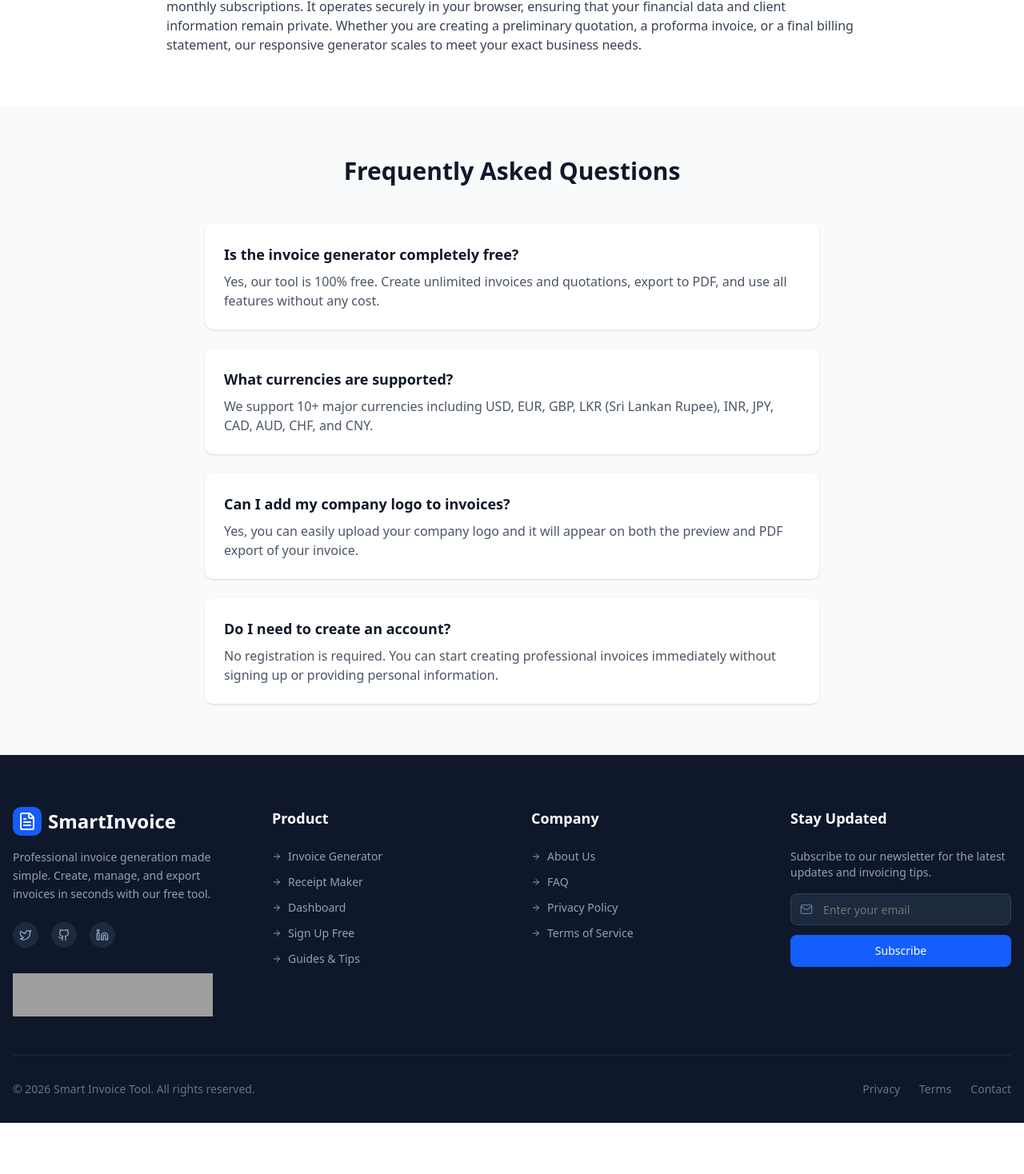
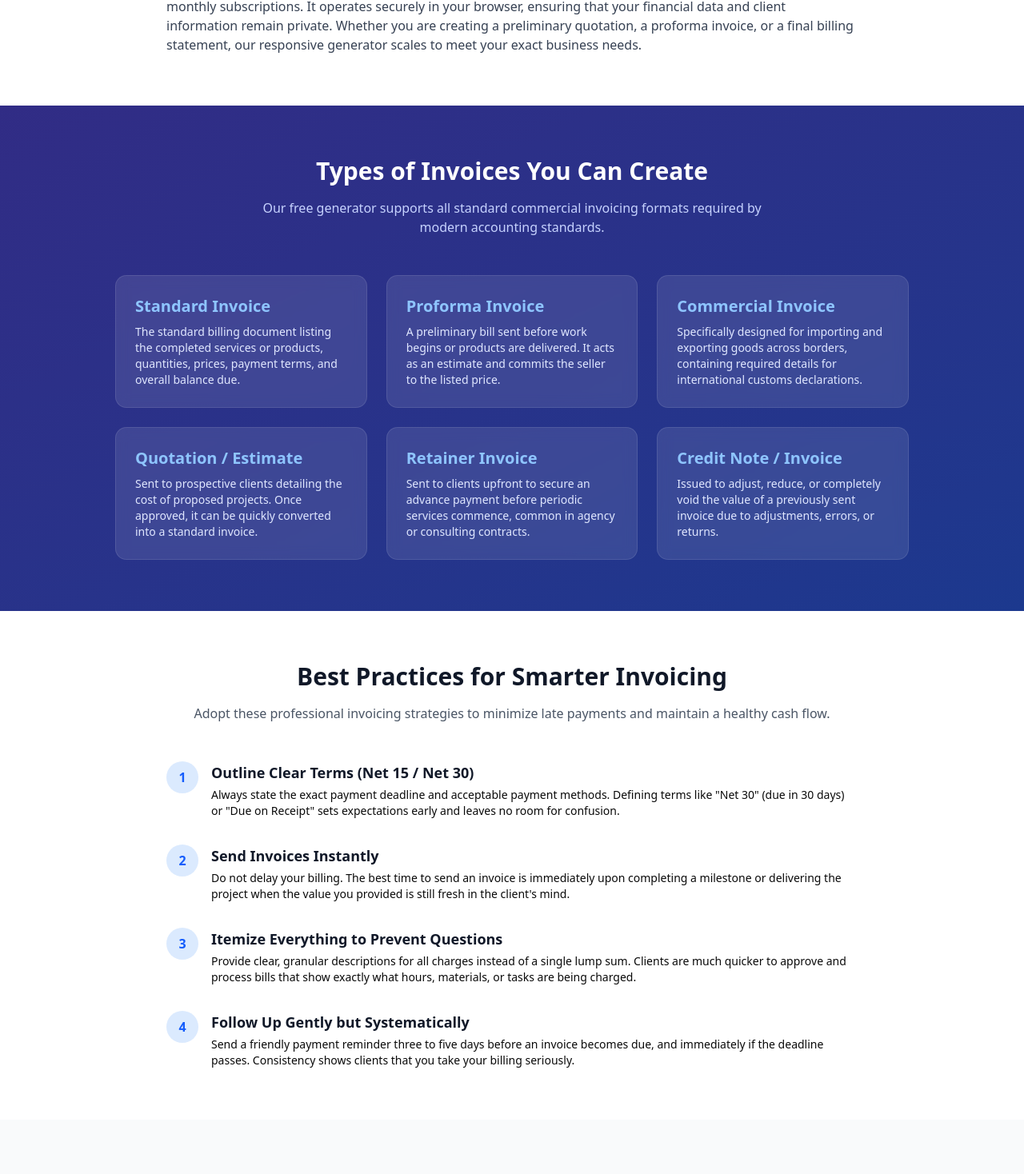
Before and after one commit to wdsmaduranga/smart-invoice-tool, a Next.js app: page / in a window 1280 px wide. Shown: the part 4953-6421 px from the top of the page at 80% size. Before the commit the page ends 6357 px from the top, so only its background shows below. Built offline with nearby package versions, Linux system fonts and the light colour scheme; no server answers; grey boxes are pictures that could not be loaded.

Commit message:
update low content 4

```diff
--- a/src/app/page.tsx
+++ b/src/app/page.tsx
@@ -144,6 +144,100 @@ export default function Home() {
         </div>
       </section>
 
+      {/* New Section: Supported Invoice Types */}
+      <section className="bg-gradient-to-br from-indigo-900 to-blue-900 text-white py-16">
+        <div className="container mx-auto px-4 max-w-5xl">
+          <div className="text-center mb-12">
+            <h3 className="text-3xl font-bold mb-4">
+              Types of Invoices You Can Create
+            </h3>
+            <p className="text-indigo-200 max-w-2xl mx-auto">
+              Our free generator supports all standard commercial invoicing formats required by modern accounting standards.
+            </p>
+          </div>
+
+          <div className="grid md:grid-cols-2 lg:grid-cols-3 gap-6">
+            <div className="bg-white/10 backdrop-blur-sm p-6 rounded-xl border border-white/10">
+              <h4 className="text-xl font-bold mb-2 text-blue-300">Standard Invoice</h4>
+              <p className="text-sm text-indigo-100">The standard billing document listing the completed services or products, quantities, prices, payment terms, and overall balance due.</p>
+            </div>
+
+            <div className="bg-white/10 backdrop-blur-sm p-6 rounded-xl border border-white/10">
+              <h4 className="text-xl font-bold mb-2 text-blue-300">Proforma Invoice</h4>
+              <p className="text-sm text-indigo-100">A preliminary bill sent before work begins or products are delivered. It acts as an estimate and commits the seller to the listed price.</p>
+            </div>
+
+            <div className="bg-white/10 backdrop-blur-sm p-6 rounded-xl border border-white/10">
+              <h4 className="text-xl font-bold mb-2 text-blue-300">Commercial Invoice</h4>
+              <p className="text-sm text-indigo-100">Specifically designed for importing and exporting goods across borders, containing required details for international customs declarations.</p>
+            </div>
+
+            <div className="bg-white/10 backdrop-blur-sm p-6 rounded-xl border border-white/10">
+              <h4 className="text-xl font-bold mb-2 text-blue-300">Quotation / Estimate</h4>
+              <p className="text-sm text-indigo-100">Sent to prospective clients detailing the cost of proposed projects. Once approved, it can be quickly converted into a standard invoice.</p>
+            </div>
+
+            <div className="bg-white/10 backdrop-blur-sm p-6 rounded-xl border border-white/10">
+              <h4 className="text-xl font-bold mb-2 text-blue-300">Retainer Invoice</h4>
+              <p className="text-sm text-indigo-100">Sent to clients upfront to secure an advance payment before periodic services commence, common in agency or consulting contracts.</p>
+            </div>
+
+            <div className="bg-white/10 backdrop-blur-sm p-6 rounded-xl border border-white/10">
+              <h4 className="text-xl font-bold mb-2 text-blue-300">Credit Note / Invoice</h4>
+              <p className="text-sm text-indigo-100">Issued to adjust, reduce, or completely void the value of a previously sent invoice due to adjustments, errors, or returns.</p>
+            </div>
+          </div>
+        </div>
+      </section>
+
+      {/* New Section: Invoicing Best Practices */}
+      <section className="bg-white py-16">
+        <div className="container mx-auto px-4 max-w-4xl">
+          <div className="text-center mb-12">
+            <h3 className="text-3xl font-bold text-gray-900 mb-4">
+              Best Practices for Smarter Invoicing
+            </h3>
+            <p className="text-gray-600">
+              Adopt these professional invoicing strategies to minimize late payments and maintain a healthy cash flow.
+            </p>
+          </div>
+
+          <div className="space-y-8">
+            <div className="flex gap-4 items-start">
+              <div className="w-10 h-10 bg-blue-100 text-blue-600 rounded-full flex-shrink-0 flex items-center justify-center font-bold">1</div>
+              <div>
+                <h4 className="text-lg font-bold text-gray-900 mb-1">Outline Clear Terms (Net 15 / Net 30)</h4>
+                <p className="text-gray-650 text-sm">Always state the exact payment deadline and acceptable payment methods. Defining terms like &quot;Net 30&quot; (due in 30 days) or &quot;Due on Receipt&quot; sets expectations early and leaves no room for confusion.</p>
+              </div>
+            </div>
+
+            <div className="flex gap-4 items-start">
+              <div className="w-10 h-10 bg-blue-100 text-blue-600 rounded-full flex-shrink-0 flex items-center justify-center font-bold">2</div>
+              <div>
+                <h4 className="text-lg font-bold text-gray-900 mb-1">Send Invoices Instantly</h4>
+                <p className="text-gray-650 text-sm">Do not delay your billing. The best time to send an invoice is immediately upon completing a milestone or delivering the project when the value you provided is still fresh in the client&apos;s mind.</p>
+              </div>
+            </div>
+
+            <div className="flex gap-4 items-start">
+              <div className="w-10 h-10 bg-blue-100 text-blue-600 rounded-full flex-shrink-0 flex items-center justify-center font-bold">3</div>
+              <div>
+                <h4 className="text-lg font-bold text-gray-900 mb-1">Itemize Everything to Prevent Questions</h4>
+                <p className="text-gray-650 text-sm">Provide clear, granular descriptions for all charges instead of a single lump sum. Clients are much quicker to approve and process bills that show exactly what hours, materials, or tasks are being charged.</p>
+              </div>
+            </div>
+
+            <div className="flex gap-4 items-start">
+              <div className="w-10 h-10 bg-blue-100 text-blue-600 rounded-full flex-shrink-0 flex items-center justify-center font-bold">4</div>
+              <div>
+                <h4 className="text-lg font-bold text-gray-900 mb-1">Follow Up Gently but Systematically</h4>
+                <p className="text-gray-650 text-sm">Send a friendly payment reminder three to five days before an invoice becomes due, and immediately if the deadline passes. Consistency shows clients that you take your billing seriously.</p>
+              </div>
+            </div>
+          </div>
+        </div>
+      </section>
+
       {/* FAQ Section for SEO */}
       <section className="bg-gray-50 py-16">
         <div className="container mx-auto px-4">
```
